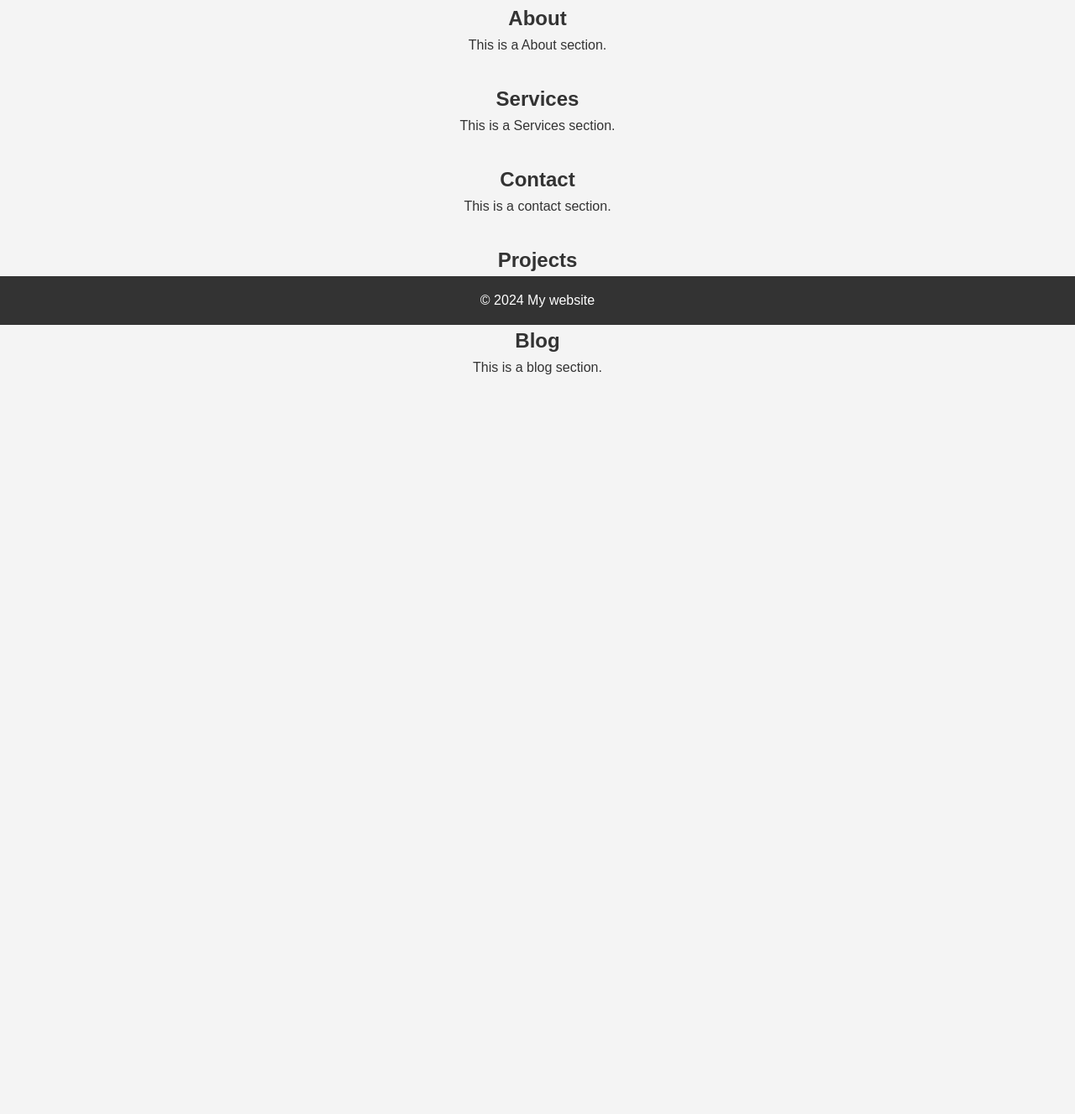
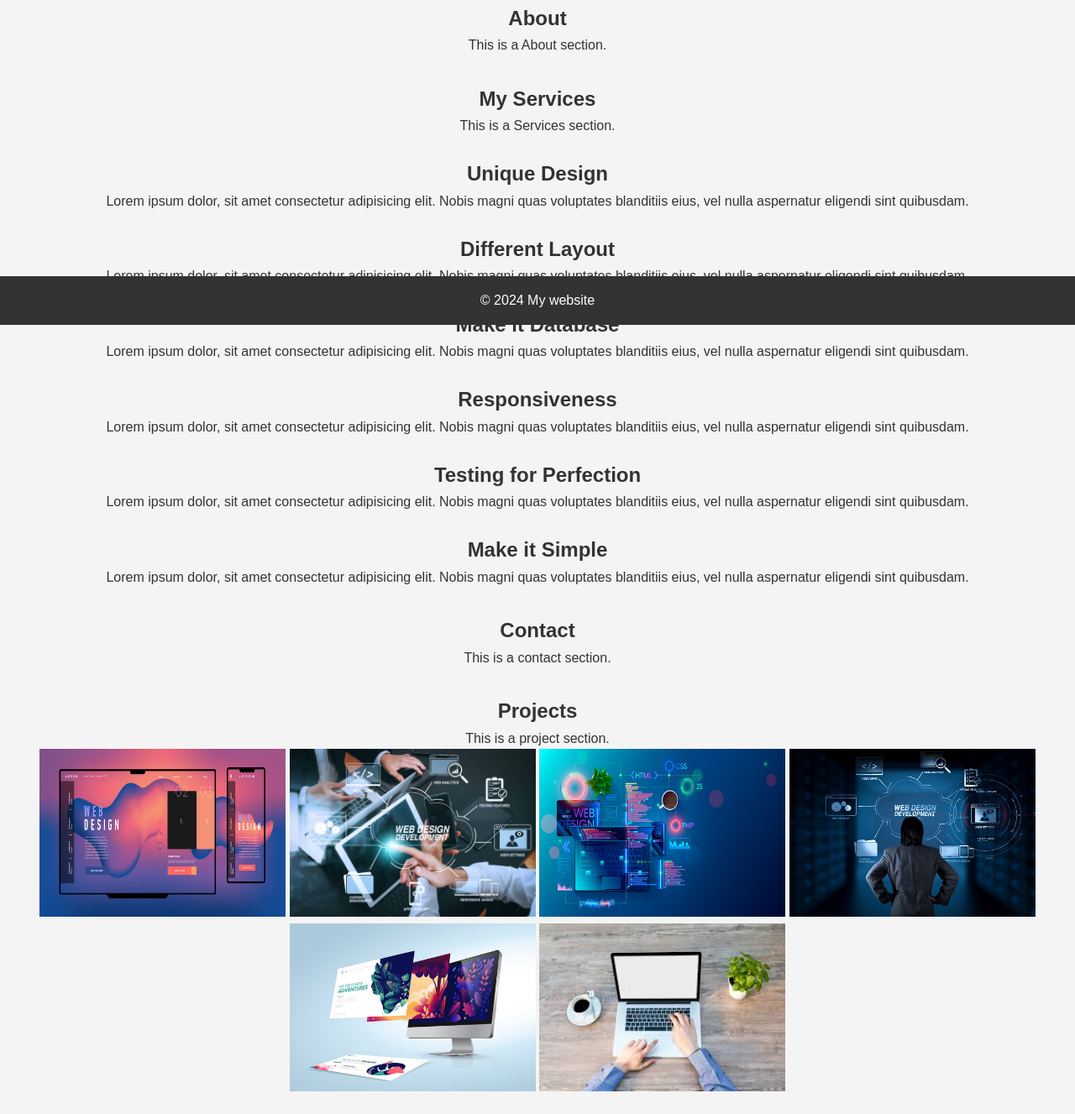
Before and after one commit to mdbulbulhasan/Basic-HTML-Webpage-Structure, a plain HTML site: page index.html in a window 1280 px wide. Shown: the part 413-1740 px from the top of the page at 84% size. Before the commit the page ends 928 px from the top, so only its background shows below. Drawn offline with Linux system fonts and the light colour scheme.

Commit message:
Update index.html

```diff
--- a/index.html
+++ b/index.html
@@ -31,16 +31,68 @@
             <p>This is a About section.</p>
         </section>
         <section id="services">
-            <h2>Services</h2>
+            <div class="s-top">
+                <h2>My Services</h2>
             <p>This is a Services section.</p>
+            </div>
+            <div class="s-bottom">
+                <div class="l-1">
+                    <img src="" alt="">
+                    <h2>Unique Design</h2>
+                    <p>Lorem ipsum dolor, sit amet consectetur adipisicing elit. Nobis magni quas voluptates blanditiis eius, vel nulla aspernatur eligendi sint quibusdam.
+                    </p>
+                </div>
+                <div class="l-2">
+                    <img src="" alt="">
+                    <h2>Different Layout</h2>
+                    <p>Lorem ipsum dolor, sit amet consectetur adipisicing elit. Nobis magni quas voluptates blanditiis eius, vel nulla aspernatur eligendi sint quibusdam.
+                    </p>
+                </div>
+                <div class="l-3">
+                    <img src="" alt="">
+                    <h2>Make it Database</h2>
+                    <p>Lorem ipsum dolor, sit amet consectetur adipisicing elit. Nobis magni quas voluptates blanditiis eius, vel nulla aspernatur eligendi sint quibusdam.
+                    </p>
+                </div>
+                <div class="l-4">
+                    <img src="" alt="">
+                    <h2>Responsiveness</h2>
+                    <p>Lorem ipsum dolor, sit amet consectetur adipisicing elit. Nobis magni quas voluptates blanditiis eius, vel nulla aspernatur eligendi sint quibusdam.
+                    </p>
+                </div>
+                <div class="l-5">
+                    <img src="" alt="">
+                    <h2>Testing for Perfection</h2>
+                    <p>Lorem ipsum dolor, sit amet consectetur adipisicing elit. Nobis magni quas voluptates blanditiis eius, vel nulla aspernatur eligendi sint quibusdam.
+                    </p>
+                </div>
+                <div class="l-6">
+                    <img src="" alt="">
+                    <h2>Make it Simple</h2>
+                    <p>Lorem ipsum dolor, sit amet consectetur adipisicing elit. Nobis magni quas voluptates blanditiis eius, vel nulla aspernatur eligendi sint quibusdam.
+                    </p>
+                </div>
+            </div>
+
         </section>
         <section id="contact">
             <h2>Contact</h2>
             <p>This is a contact section.</p>
         </section>
         <section id="projects">
-            <h2>Projects</h2>
+            <div class="p-top">
+                <h2>Projects</h2>
             <p>This is a project section.</p>
+            </div>
+            <div class="p-bottom">
+                <img src="/Images/1.jpg" alt="" height="200px" width="293px">
+                <img src="/Images/2.jpg" alt="" height="200px" width="293px">
+                <img src="/Images/3.jpg" alt="" height="200px" width="293px">
+                <img src="/Images/4.jpg" alt="" height="200px" width="293px">
+                <img src="/Images/5.jpg" alt="" height="200px" width="293px">
+                <img src="/Images/6.jpg" alt="" height="200px" width="293px">
+            </div>
+
         </section>
         <section id="blog">
             <h2>Blog</h2>
```
